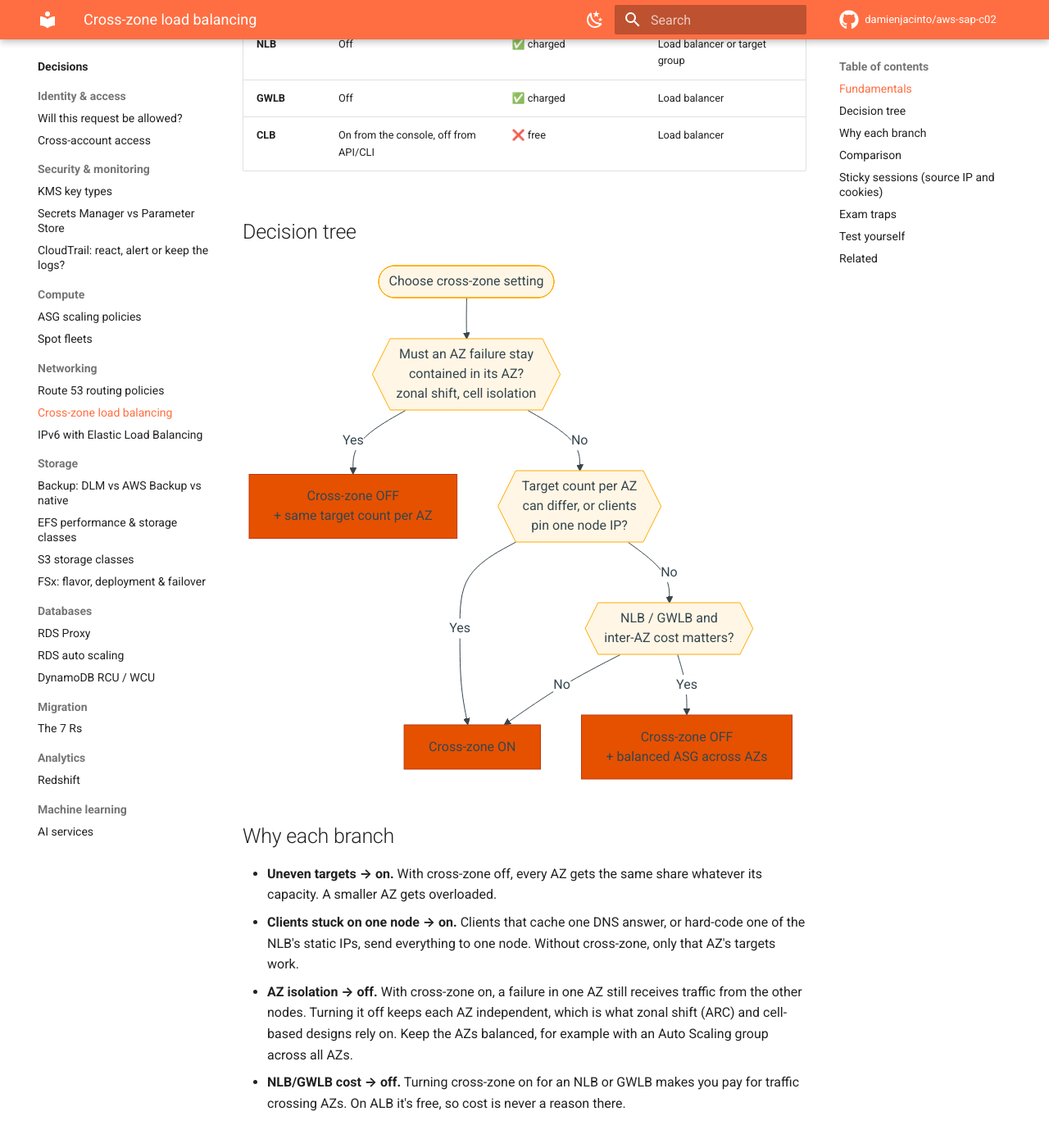
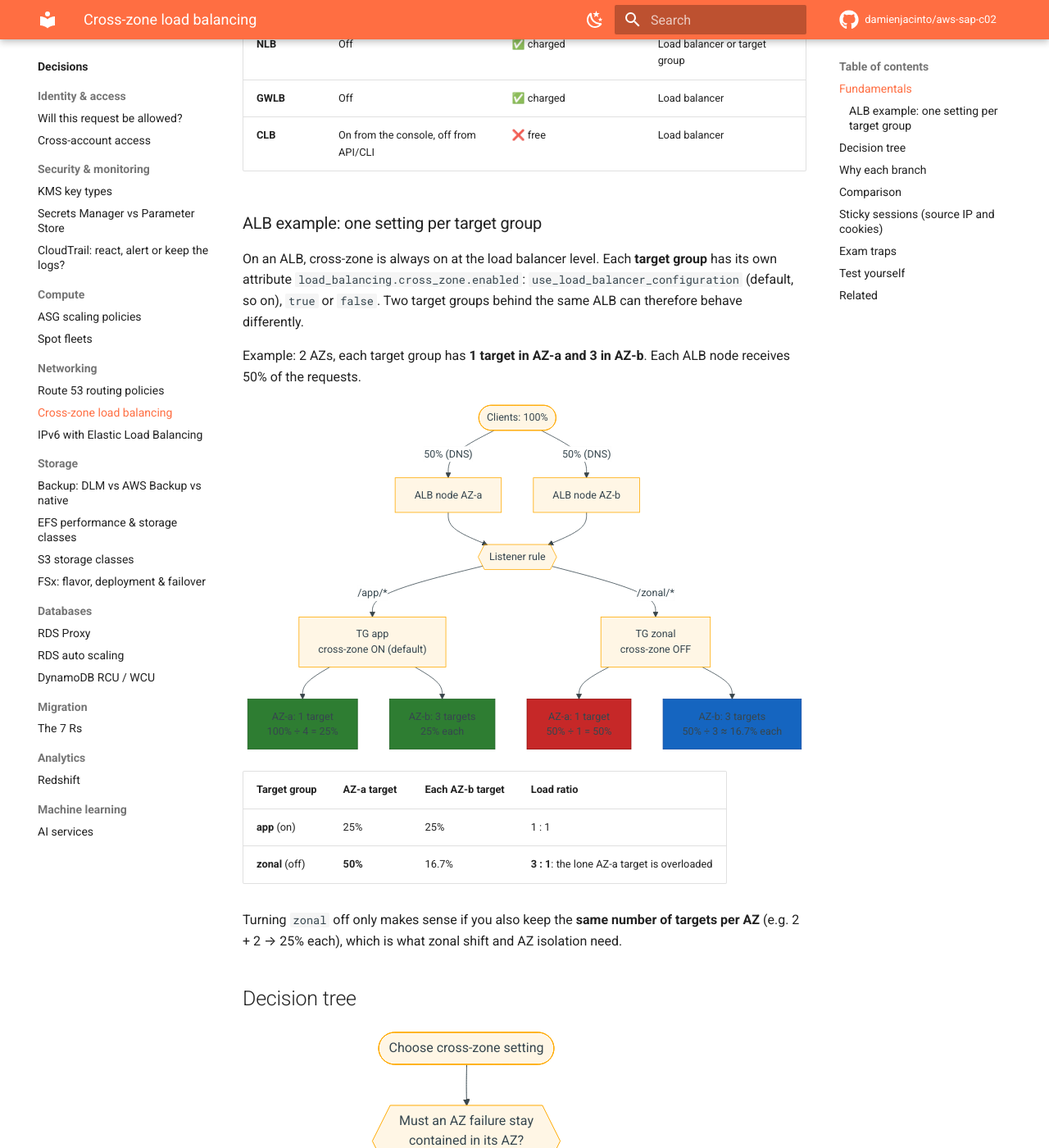
Before and after one commit to damienjacinto/aws-sap-c02, an MkDocs documentation site: the page built from docs/decisions/networking/elb-cross-zone.md, in a window 1280 px wide and 1400 px high, scrolled down 1636 px. Shown: the whole window at 82% size. Built offline with MkDocs 1.6.1 and Material for MkDocs 9.7.7, drawn with Linux system fonts in a browser that asks for light colours; comment, search, counter and statistics services are not loaded.

Commit message:
docs(networking): add ALB per-target-group cross-zone example
Co-Authored-By: Claude Opus 5.5 <noreply@anthropic.com>

````diff
--- a/docs/decisions/networking/elb-cross-zone.md
+++ b/docs/decisions/networking/elb-cross-zone.md
@@ -82,6 +82,38 @@ Example: AZ-a has 2 targets, AZ-b has 8. Each node receives 50% of the traffic.
 | **NLB** | Off | ✅ charged | Load balancer or target group |
 | **GWLB** | Off | ✅ charged | Load balancer |
 | **CLB** | On from the console, off from API/CLI | ❌ free | Load balancer |
+
+### ALB example: one setting per target group
+
+On an ALB, cross-zone is always on at the load balancer level. Each **target group** has its own attribute `load_balancing.cross_zone.enabled`: `use_load_balancer_configuration` (default, so on), `true` or `false`. Two target groups behind the same ALB can therefore behave differently.
+
+Example: 2 AZs, each target group has **1 target in AZ-a and 3 in AZ-b**. Each ALB node receives 50% of the requests.
+
+```mermaid
+flowchart TD
+    C([Clients: 100%]) -- "50% (DNS)" --> NA[ALB node AZ-a]
+    C -- "50% (DNS)" --> NB[ALB node AZ-b]
+    NA & NB --> R{{Listener rule}}
+    R -- "/app/*" --> TGON["TG app<br/>cross-zone ON (default)"]
+    R -- "/zonal/*" --> TGOFF["TG zonal<br/>cross-zone OFF"]
+    TGON --> A1["AZ-a: 1 target<br/>100% ÷ 4 = 25%"]
+    TGON --> B1["AZ-b: 3 targets<br/>25% each"]
+    TGOFF --> A2["AZ-a: 1 target<br/>50% ÷ 1 = 50%"]
+    TGOFF --> B2["AZ-b: 3 targets<br/>50% ÷ 3 ≈ 16.7% each"]
+    classDef even fill:#2e7d32,stroke:#1b5e20,color:#fff
+    classDef hot fill:#c62828,stroke:#8e0000,color:#fff
+    classDef cold fill:#1565c0,stroke:#0d47a1,color:#fff
+    class A1,B1 even
+    class A2 hot
+    class B2 cold
+```
+
+| Target group | AZ-a target | Each AZ-b target | Load ratio |
+|---|---|---|---|
+| **app** (on) | 25% | 25% | 1 : 1 |
+| **zonal** (off) | **50%** | 16.7% | **3 : 1**: the lone AZ-a target is overloaded |
+
+Turning `zonal` off only makes sense if you also keep the **same number of targets per AZ** (e.g. 2 + 2 → 25% each), which is what zonal shift and AZ isolation need.
 
 ## Decision tree
 
````
